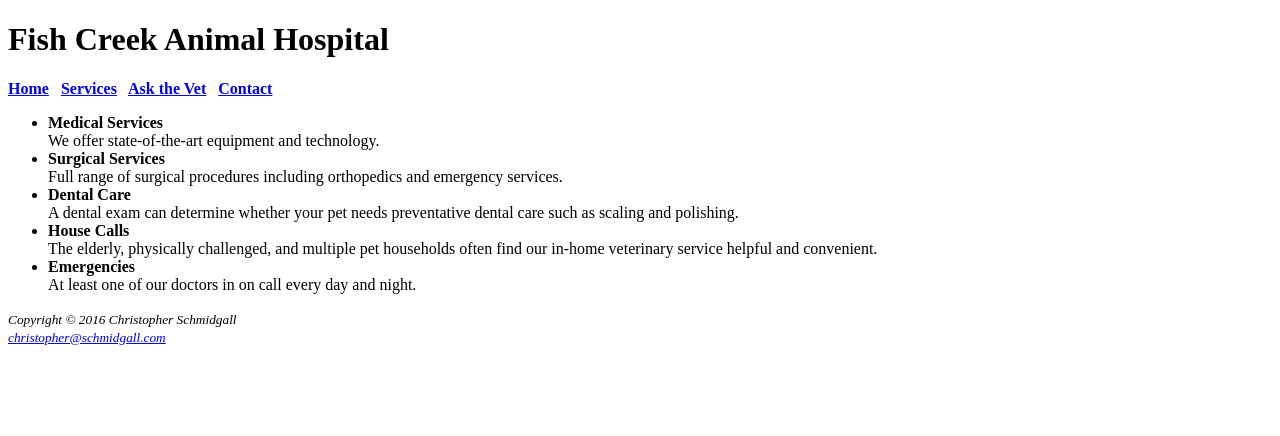
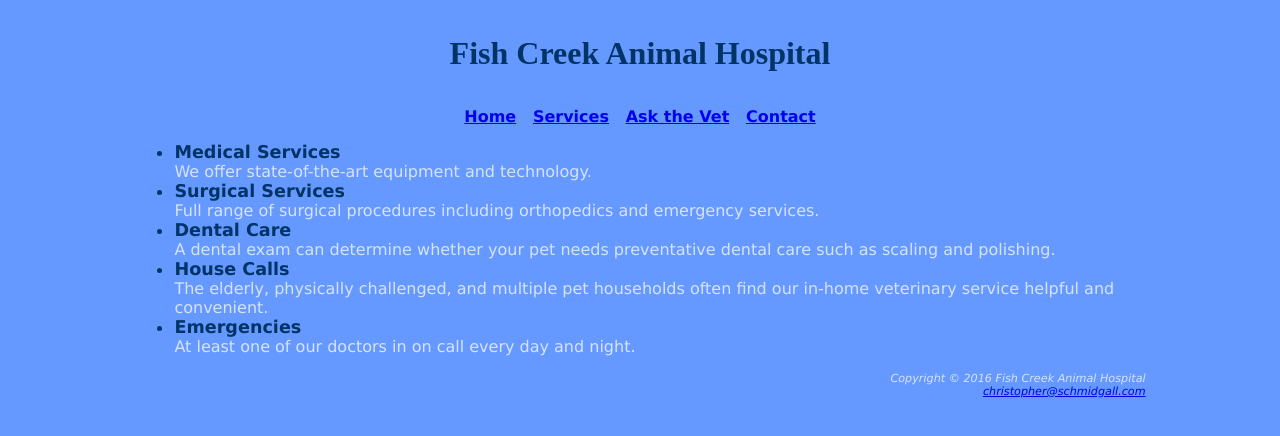
Before and after one commit to cschmidgall/Fish-Creek-Animal-Hospital, a plain HTML site: page services.html in a window 1280 px wide. Drawn offline with Linux system fonts and the light colour scheme.

Commit message:
added fishcreek.css

```diff
--- /dev/null
+++ b/fishcreek.css
@@ -0,0 +1,20 @@
+body { background-color: #6699FF;
+	   color: #D5E3FF;
+	   font-family: Verdana, Arial, sans-serif; }
+header { background-color: #6699FF;
+		 color: #003366;
+		 font-family: serif-font; }
+h1 { line-height: 200%;
+	 text-align: center; }
+nav { font-weight: bold;
+	  text-align: center; }
+footer { font-size: .70em;
+		 font-style: italic;
+		 text-align: right; }
+.category { background-color: #6699FF;
+			color: #003366;
+			font-size: 1.1em;
+			font-weight: bold; }
+#wrapper { width: 80%;
+		   margin-left: auto;
+		   margin-right: auto; }
--- a/services.html
+++ b/services.html
@@ -3,39 +3,40 @@
 	<head>
 		<title>Fish Creek Animal Hospital Services</title>
 		<meta charset="utf-8">
+		<link reL="stylesheet" href="fishcreek.css">
 	</head>
 	<body>
+		<div id="wrapper">
 			<header>
 				<h1>Fish Creek Animal Hospital</h1>
 			</header>
 			<nav>
-			<b>
 				<a href="index.html">Home</a> &nbsp;
 				<a href="services.html">Services</a> &nbsp;
 				<a href="ask.html">Ask the Vet</a> &nbsp;
 				<a href="contact.html">Contact</a>
-			</b>
 			</nav>
 			<main>
 				<ul>
-				<li><strong>Medical Services</strong></li>
+					<li class="category">Medical Services</li>
 					We offer state-of-the-art equipment and technology.
-				<li><strong>Surgical Services</strong></li>
+					<li class="category">Surgical Services</li>
 					Full range of surgical procedures including orthopedics and
 					emergency services.
-				<li><strong>Dental Care</strong></li>
+					<li class="category">Dental Care</li>
 					A dental exam can determine whether your pet needs preventative
 					dental care such as scaling and polishing.
-				<li><strong>House Calls</strong></li>
+					<li class="category">House Calls</li>
 					The elderly, physically challenged, and multiple pet households
 					often find our in-home veterinary service helpful and convenient.
-				<li><strong>Emergencies</strong></li>
+					<li class="category">Emergencies</li>
 					At least one of our doctors in on call every day and night.
 				</ul>
 			</main>
 			<footer>
-			<small><i>Copyright &copy; 2016 Christopher Schmidgall<br>
-			<a href="mailto:christopher@schmidgall.com">christopher@schmidgall.com</a></i></small>
+				Copyright &copy; 2016 Fish Creek Animal Hospital<br>
+				<a href="mailto:christopher@schmidgall.com">christopher@schmidgall.com</a>
 			</footer>
+		</div>
 	</body>
 </html>
```
Also changed, not shown: index.html (+8 -7 lines). Lines whose indentation alone changed are shown as unchanged.
